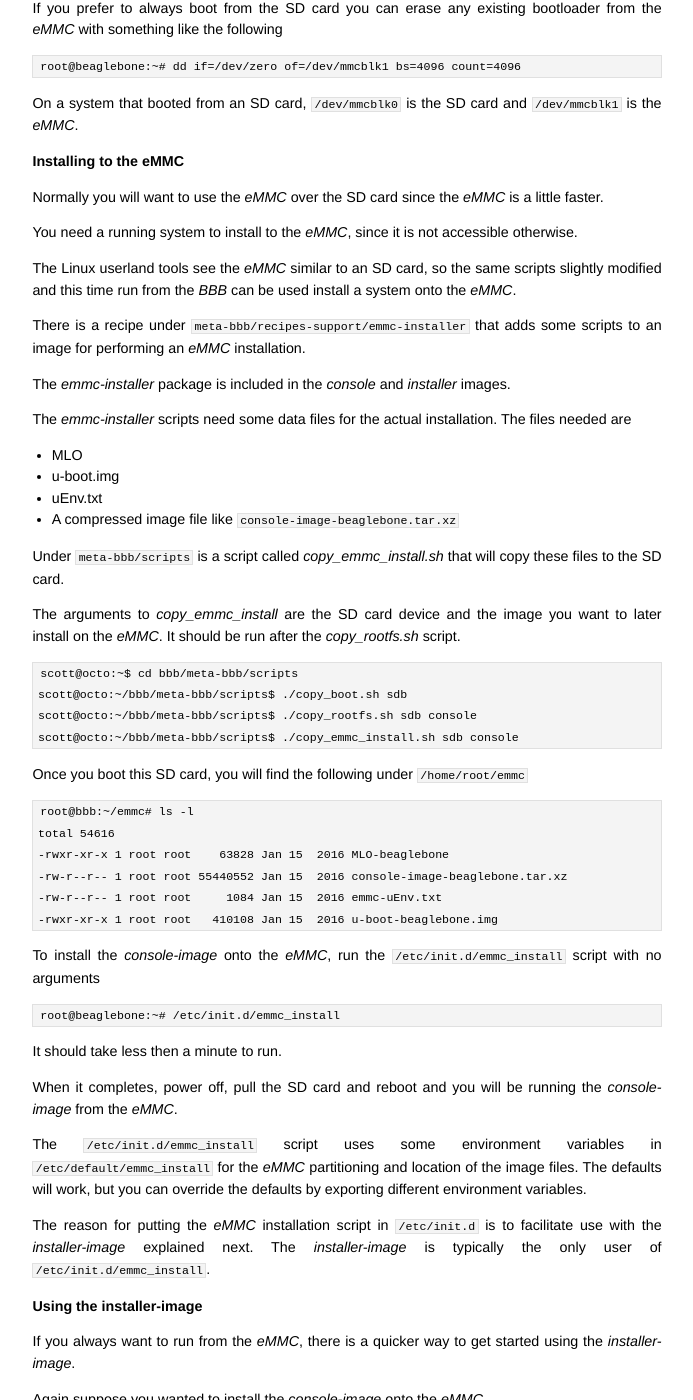
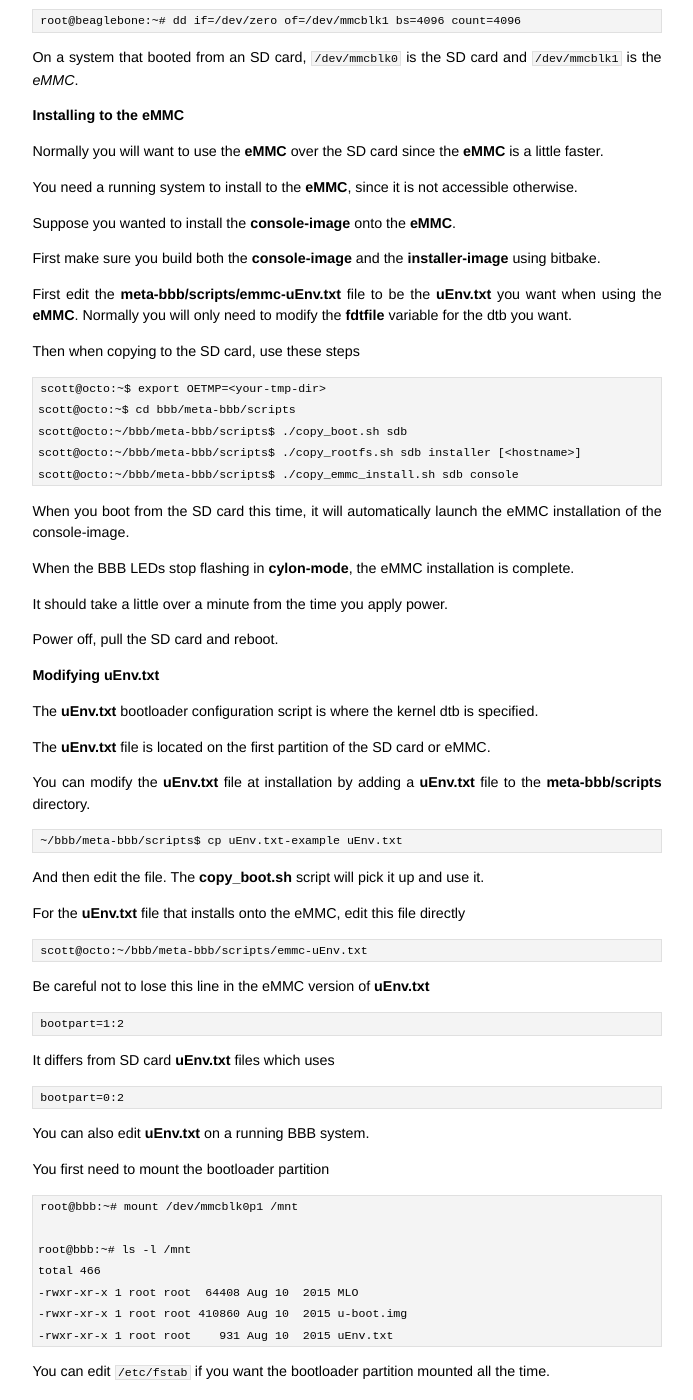
Before and after one commit to jumpnow/jumpnowtek-site, a Jekyll site: the page built from _posts/2015-06-08-BeagleBone-Systems-with-Yocto.md, in a window 1280 px wide and 1400 px high, scrolled down 8629 px. Shown: the whole window, without its empty margins (293-986 px from the left). Built offline with Jekyll 4.4.1, drawn with Linux system fonts in a browser that asks for light colours; some of the changed text lies outside the part shown.

Commit message:
Update bbb doc for rocko

```diff
--- a/_posts/2015-06-08-BeagleBone-Systems-with-Yocto.md
+++ b/_posts/2015-06-08-BeagleBone-Systems-with-Yocto.md
@@ -2,12 +2,19 @@
 layout: post
 title: Building BeagleBone Black Systems with Yocto
 description: "Building customized systems for the BeagleBone Black using tools from the Yocto Project"
-date: 2017-05-15 16:50:00
+date: 2017-12-21 07:20:00
 categories: beaglebone
 tags: [linux, beaglebone, yocto]
 ---
 
 Building systems for [BeagleBone Black][bbb] and [BeagleBone Green][bbg] boards using tools from the [Yocto Project][Yocto].
+
+Yocto is a set of tools for building a custom embedded Linux distribution. The systems are usually targeted at particular applications like commercial products.
+
+Yocto uses what it calls **meta-layers** to define the configuration for a system build. Within each meta-layer are recipes, classes and configuration files that support the primary build tool, a python framework called **bitbake**.
+
+The Yocto system, while very powerful, does have a substantial learning curve. You may want to look at another popular tool for building embedded systems [Buildroot][buildroot-bbb].
+
 
 The [meta-bbb][meta-bbb] layer generates some basic systems with packages that support C, C++, [Qt5][qt], Perl and Python development, the languages and tools I commonly use. Other languages are supported of course.
 
@@ -15,23 +22,23 @@
 
 ### System Info
 
-The Yocto version is `2.2.1` the `[morty]` branch.
+The Yocto version is **2.4** the `[rocko]` branch.
 
-The `4.9.28` Linux kernel comes from the [linux-stable][linux-stable] repository. (`4.4.68`  also available.)
+The default **4.14** Linux kernel comes from the [linux-stable][linux-stable] repository. Recipes for **4.9** and **4.4** LTS kernels are also available.)
 
-The [u-boot][uboot] version is `2017.05`.
+The [u-boot][uboot] version is `2017.09`.
 
 These are **sysvinit** systems using [eudev][eudev].
 
-The Qt version is `5.7.1`. There is no *X11* and no desktop installed. [Qt][qt] GUI applications can be run using the *linuxfb* platform plugin.
+The Qt version is **5.9.2**. There is no *X11* and no desktop installed. [Qt][qt] GUI applications can be run using the *linuxfb* platform plugin.
 
-A light-weight *X11* desktop can be added with minimal changes to the build configuration. (*X11* is needed to run Java GUI apps.)
+A light-weight **X11** desktop can be added with minimal changes to the build configuration. For instance **X11** is needed to run Java GUI apps or browser kiosk applications.
 
-[ZeroMQ][zeromq] version `4.1.5` with development headers and libs is included.
+Python `3.5.3` is installed.
 
-Perl `5.22` and Python `2.7.12` each with a number of modules is included.
+I have not added any display dtbs to the **4.14** kernels yet. No requests.
 
-*Device tree* binaries are generated and installed that support
+For the **4.9** and **4.4** kernels, device tree binaries are built that support
 
 1. HDMI (`bbb-hdmi.dtb`) not for the [BBG][bbg]
 2. No HDMI (`bbb-nohdmi.dtb`)
@@ -39,8 +46,6 @@
 4. [4DCape 7-inch resistive touchscreen cape][4dcape70t] (`bbb-4dcape70t.dtb`)
 5. [Newhaven 5-inch capacitive touchscreen cape][nh5cape] (`bbb-nh5cape.dtb`)
 6. [Newhaven 7-inch capacitive touchscreen cape][nhd7cape] (`bbb-nhd7cape.dtb`)
-
-My custom DTBs all enable the *eMMC*.
 
 The DTBs are easy enough to switch between using a [u-boot][uboot] script file `uEnv.txt`
 
@@ -54,7 +59,7 @@
 
 ### Ubuntu Setup
 
-I am primarily using *16.04* 64-bit servers for builds. Older versions should work.
+I am primarily using **16.04** 64-bit servers for builds. Older versions should work.
 
 You will need at least the following packages installed
 
@@ -69,7 +74,7 @@
     texi2html
     texinfo
 
-For *16.04* you also need to install the *python 2.7* package that the *Yocto 2.2* branch requires
+For **16.04** you also need to install the **python 2.7** package.
 
     python2.7
 
@@ -85,9 +90,9 @@
 
 ### Fedora Setup
 
-I have used Fedora *23* 64-bit workstation.
+I have also used a **Fedora 27** 64-bit workstation.
 
-The extra packages I needed to install for Yocto were
+The extra packages I needed were
 
     chrpath
     perl-bignum
@@ -98,25 +103,15 @@
 
     Development Tools
 
-There might be more packages required since I had already installed *qt-creator* and the *Development Tools* group before I did the first build with Yocto.
+Fedora already uses **bash** as the shell.
 
-Fedora already uses `bash` as the shell.
+### Clone the repositories
 
-### Clone the dependency repositories
+    ~$ git clone -b rocko git://git.yoctoproject.org/poky.git poky-rocko
 
-First the main Yocto project `poky` repository
-
-    scott@octo:~$ git clone -b morty git://git.yoctoproject.org/poky.git poky-morty
-
-Then the `meta-openembedded` repository
-
-    scott@octo:~$ cd poky-morty
-    scott@octo:~/poky-morty$ git clone -b morty git://git.openembedded.org/meta-openembedded
-
-And the `meta-qt5` repository
-
-    scott@octo:~/poky-morty$ git clone -b morty https://github.com/meta-qt5/meta-qt5.git
-
+    ~$ cd poky-rocko
+    ~/poky-rocko$ git clone -b rocko git://git.openembedded.org/meta-openembedded
+    ~/poky-rocko$ git clone -b rocko https://github.com/meta-qt5/meta-qt5.git
 
 I usually keep these repositories separated since they can be shared between projects and different boards.
 
@@ -124,9 +119,9 @@
 
 Create a sub-directory for the `meta-bbb` repository before cloning
 
-    scott@octo:~$ mkdir ~/bbb
-    scott@octo:~$ cd ~/bbb
-    scott@octo:~/bbb$ git clone -b morty git://github.com/jumpnow/meta-bbb
+    ~$ mkdir ~/bbb
+    ~$ cd ~/bbb
+    ~/bbb$ git clone -b rocko git://github.com/jumpnow/meta-bbb
 
 The `meta-bbb/README.md` file has the last commits from the dependency repositories that I tested. You can always checkout those commits explicitly if you run into problems.
 
@@ -138,12 +133,12 @@
 
 You could manually create the directory structure like this
 
-    scott@octo:~$ mkdir -p ~/bbb/build/conf
+    ~$ mkdir -p ~/bbb/build/conf
 
 
 Or you could use the *Yocto* environment script `oe-init-build-env` like this passing in the path to the build directory
 
-    scott@octo:~$ source poky-morty/oe-init-build-env ~/bbb/build
+    ~$ source poky-rocko/oe-init-build-env ~/bbb/build
 
 The *Yocto* environment script will create the build directory if it does not already exist.
 
@@ -153,8 +148,8 @@
 
 Copy them to the `build/conf` directory (removing the '-sample')
 
-    scott@octo:~/bbb$ cp meta-bbb/conf/local.conf.sample build/conf/local.conf
-    scott@octo:~/bbb$ cp meta-bbb/conf/bblayers.conf.sample build/conf/bblayers.conf
+    ~/bbb$ cp meta-bbb/conf/local.conf.sample build/conf/local.conf
+    ~/bbb$ cp meta-bbb/conf/bblayers.conf.sample build/conf/bblayers.conf
 
 If you used the `oe-init-build-env` script to create the build directory, it generated some generic configuration files in the `build/conf` directory. It is okay to copy over them.
 
@@ -212,7 +207,7 @@
 
 You need to [source][source-script] the Yocto environment into your shell before you can use [bitbake][bitbake]. The `oe-init-build-env` will not overwrite your customized conf files.
 
-    scott@octo:~$ source poky-morty/oe-init-build-env ~/bbb/build
+    ~$ source poky-rocko/oe-init-build-env ~/bbb/build
 
     ### Shell environment set up for builds. ###
 
@@ -247,17 +242,17 @@
     gcc/g++ and associated build tools
     git
     ssh/scp server and client
-    perl and python with a number of modules
+    python3 with a number of modules
 
 The *console-image* has a line
 
     inherit core-image
 
-which is `poky-morty/meta/classes/core-image.bbclass` and pulls in some required base packages.  This is useful to know if you create your own image recipe.
+which is `poky-rocko/meta/classes/core-image.bbclass` and pulls in some required base packages.  This is useful to know if you create your own image recipe.
 
 #### qt5-image
 
-This image includes the `console-image` and adds `Qt5` with the associated development headers and `qmake`.
+This image includes the `console-image` and adds `Qt5` runtime libraries.
 
 #### installer-image
 
@@ -267,26 +262,26 @@
 
 To build the `console-image` run the following command
 
-    scott@octo:~/bbb/build$ bitbake console-image
+    ~/bbb/build$ bitbake console-image
 
 You may occasionally run into build errors related to packages that either failed to download or sometimes out of order builds. The easy solution is to clean the failed package and rerun the build again.
 
 For instance if the build for `zip` failed for some reason, I would run this
 
-    scott@octo:~/bbb/build$ bitbake -c cleansstate zip
-    scott@octo:~/bbb/build$ bitbake zip
+    ~/bbb/build$ bitbake -c cleansstate zip
+    ~/bbb/build$ bitbake zip
 
 And then continue with the full build.
 
-    scott@octo:~/bbb/build$ bitbake console-image
+    ~/bbb/build$ bitbake console-image
 
 To build the `qt5-image` it would be
 
-    scott@octo:~/bbb/build$ bitbake qt5-image
+    ~/bbb/build$ bitbake qt5-image
 
 Or the `installer-image`
 
-    scott@octo:~/bbb/build$ bitbake installer-image
+    ~/bbb/build$ bitbake installer-image
 
 The `cleansstate` command (with two s's) works for image recipes as well.
 
@@ -332,8 +327,8 @@
 
 **BE CAREFUL** with this script. It will format any disk on your workstation.
 
-    scott@octo:~$ cd ~/bbb/meta-bbb/scripts
-    scott@octo:~/bbb/meta-bbb/scripts$ sudo ./mk2parts.sh sdb
+    ~$ cd ~/bbb/meta-bbb/scripts
+    ~/bbb/meta-bbb/scripts$ sudo ./mk2parts.sh sdb
 
 You only have to format the SD card once.
 
@@ -341,7 +336,7 @@
 
 You will need to create a mount point on your workstation for the copy scripts to use.
 
-    scott@octo:~$ sudo mkdir /media/card
+    ~$ sudo mkdir /media/card
 
 You only have to create this directory once.
 
@@ -357,59 +352,59 @@
 
 If you are just starting out, you might just want to do this
 
-    scott@octo:~/bbb/meta-bbb/scripts$ cp uEnv.txt-example uEnv.txt
+    ~/bbb/meta-bbb/scripts$ cp uEnv.txt-example uEnv.txt
 
 This *copy_boot.sh* script needs to know the `TMPDIR` to find the binaries. It looks for an environment variable called `OETMP`.
 
 For instance, if I had this in the `local.conf`
 
-    TMPDIR = "/oe7/bbb/tmp-morty"
+    TMPDIR = "/oe7/bbb/tmp-rocko"
 
 Then I would export this environment variable before running `copy_boot.sh`
 
-    scott@octo:~/bbb/meta-bbb/scripts$ export OETMP=/oe7/bbb/tmp-morty
+    ~/bbb/meta-bbb/scripts$ export OETMP=/oe7/bbb/tmp-rocko
 
 Then run the `copy_boot.sh` script passing the location of SD card
 
-    scott@octo:~/bbb/meta-bbb/scripts$ ./copy_boot.sh sdb
+    ~/bbb/meta-bbb/scripts$ ./copy_boot.sh sdb
 
 This script should run very fast.
 
 #### copy_rootfs.sh
 
-This script copies the *zImage* kernel, the device tree binaries and the rest of the operating system to the root file system partition of the SD card.
+This script copies the zImage Linux kernel, the device tree binaries and the rest of the operating system to the root file system partition of the SD card.
 
-The script accepts an optional command line argument for the image type, for example `console` or `qt5`. The default is `console` if no argument is provided.
+The script accepts an optional command line argument for the image type, for example **console** or **qt5**. The default is **console** if no argument is provided.
 
-The script also accepts a `hostname` argument if you want the host name to be something other then the default `beaglebone`.
+The script also accepts a **hostname** argument if you want the host name to be something other then the default **beaglebone**.
 
-Here's an example of how you'd run `copy_rootfs.sh`
+Here's an example of how you'd run **copy_rootfs.sh**
 
-    scott@octo:~/bbb/meta-bbb/scripts$ ./copy_rootfs.sh sdb console
+    ~/bbb/meta-bbb/scripts$ ./copy_rootfs.sh sdb console
 
 or
 
-    scott@octo:~/bbb/meta-bbb/scripts$ ./copy_rootfs.sh sdb qt5 bbb
+    ~/bbb/meta-bbb/scripts$ ./copy_rootfs.sh sdb qt5 bbb
 
-The *copy_rootfs.sh* script will take longer to run and depends a lot on the quality of your SD card. With a good *Class 10* card it should take less then 30 seconds.
+The **copy_rootfs.sh** script will take longer to run and depends a lot on the quality of your SD card. With a good *Class 10* card it should take less then 30 seconds.
 
 The copy scripts will **NOT** unmount partitions automatically. If an SD card partition is already mounted, the script will complain and abort. This is for safety, mine mostly, since I run these scripts many times a day on different machines and the SD cards show up in different places.
 
 Here's a realistic example session where I want to copy already built images to a second SD card that I just inserted.
 
-    scott@octo:~$ sudo umount /dev/sdb1
-    scott@octo:~$ sudo umount /dev/sdb2
-    scott@octo:~$ export OETMP=/oe7/bbb/tmp-morty
-    scott@octo:~$ cd bbb/meta-bbb/scripts
-    scott@octo:~/bbb/meta-bbb/scripts$ ./copy_boot.sh sdb
-    scott@octo:~/bbb/meta-bbb/scripts$ ./copy_rootfs.sh sdb console bbb2
+    ~$ sudo umount /dev/sdb1
+    ~$ sudo umount /dev/sdb2
+    ~$ export OETMP=/oe7/bbb/tmp-rocko
+    ~$ cd bbb/meta-bbb/scripts
+    ~/bbb/meta-bbb/scripts$ ./copy_boot.sh sdb
+    ~/bbb/meta-bbb/scripts$ ./copy_rootfs.sh sdb console bbb2
 
 
-Both *copy_boot.sh* and *copy_rootfs.sh* are simple scripts easily modified for custom use.
+Both **copy_boot.sh** and **copy_rootfs.sh** are simple scripts meant to be modified for custom use.
 
 ### Booting from the SD card
 
-The default behavior of the *BBB* is to boot from the *eMMC* first if it finds a bootloader there.
+The default behavior of the beaglebone is to boot from the ***eMMC*** first if it finds a bootloader there.
 
 Holding the **S2** switch down when the bootloader starts will cause the BBB to try booting from the SD card first. The **S2** switch is above the SD card holder.
 
@@ -423,61 +418,15 @@
 
 ### Installing to the eMMC
 
-Normally you will want to use the *eMMC* over the SD card since the *eMMC* is a little faster.
+Normally you will want to use the **eMMC** over the SD card since the **eMMC** is a little faster.
 
-You need a running system to install to the *eMMC*, since it is not accessible otherwise.
+You need a running system to install to the **eMMC**, since it is not accessible otherwise.
 
-The Linux userland tools see the *eMMC* similar to an SD card, so the same scripts slightly modified and this time run from the *BBB* can be used install a system onto the *eMMC*.
+Suppose you wanted to install the **console-image** onto the **eMMC**.
 
-There is a recipe under `meta-bbb/recipes-support/emmc-installer` that adds some scripts to an image for performing an *eMMC* installation.
+First make sure you build both the **console-image** and the **installer-image** using bitbake.
 
-The *emmc-installer* package is included in the *console* and *installer* images.
-
-The *emmc-installer* scripts need some data files for the actual installation. The files needed are
-
-* MLO
-* u-boot.img
-* uEnv.txt
-* A compressed image file like `console-image-beaglebone.tar.xz`
-
-Under `meta-bbb/scripts` is a script called *copy\_emmc\_install.sh* that will copy these files to the SD card.
-
-The arguments to *copy\_emmc\_install* are the SD card device and the image you want to later install on the *eMMC*. It should be run after the *copy\_rootfs.sh* script.
-
-    scott@octo:~$ cd bbb/meta-bbb/scripts
-    scott@octo:~/bbb/meta-bbb/scripts$ ./copy_boot.sh sdb
-    scott@octo:~/bbb/meta-bbb/scripts$ ./copy_rootfs.sh sdb console
-    scott@octo:~/bbb/meta-bbb/scripts$ ./copy_emmc_install.sh sdb console
-
-Once you boot this SD card, you will find the following under `/home/root/emmc`
-
-    root@bbb:~/emmc# ls -l
-    total 54616
-    -rwxr-xr-x 1 root root    63828 Jan 15  2016 MLO-beaglebone
-    -rw-r--r-- 1 root root 55440552 Jan 15  2016 console-image-beaglebone.tar.xz
-    -rw-r--r-- 1 root root     1084 Jan 15  2016 emmc-uEnv.txt
-    -rwxr-xr-x 1 root root   410108 Jan 15  2016 u-boot-beaglebone.img
-
-
-To install the *console-image* onto the *eMMC*, run the `/etc/init.d/emmc_install` script with no arguments
-
-    root@beaglebone:~# /etc/init.d/emmc_install
-
-It should take less then a minute to run.
-
-When it completes, power off, pull the SD card and reboot and you will be running the *console-image* from the *eMMC*.
-
-The `/etc/init.d/emmc_install` script uses some environment variables in `/etc/default/emmc_install` for the *eMMC* partitioning and location of the image files. The defaults will work, but you can override the defaults by exporting different environment variables.
-
-The reason for putting the *eMMC* installation script in `/etc/init.d` is to facilitate use with the *installer-image* explained next. The *installer-image* is typically the only user of `/etc/init.d/emmc_install`.
-
-#### Using the installer-image
-
-If you always want to run from the *eMMC*, there is a quicker way to get started using the *installer-image*.
-
-Again suppose you wanted to install the *console-image* onto the *eMMC*.
-
-First make sure you build both the *console-image* and the *installer-image* using bitbake.
+First edit the **meta-bbb/scripts/emmc-uEnv.txt** file to be the **uEnv.txt** you want when using the **eMMC**. Normally you will only need to modify the **fdtfile** variable for the dtb you want.
 
 Then when copying to the SD card, use these steps
 
@@ -487,9 +436,9 @@
     scott@octo:~/bbb/meta-bbb/scripts$ ./copy_rootfs.sh sdb installer [<hostname>]
     scott@octo:~/bbb/meta-bbb/scripts$ ./copy_emmc_install.sh sdb console
 
-When you boot from the SD card this time, it will automatically launch the *eMMC* installation of the *console-image*.
+When you boot from the SD card this time, it will automatically launch the eMMC installation of the console-image.
 
-When the BBB LEDs stop flashing in *cylon-mode*, the *eMMC* installation is complete.
+When the BBB LEDs stop flashing in **cylon-mode**, the eMMC installation is complete.
 
 It should take a little over a minute from the time you apply power.
 
@@ -497,30 +446,31 @@
 
 #### Modifying uEnv.txt
 
-The *uEnv.txt* bootloader configuration script is where the kernel *dtb* is specified.
+The **uEnv.txt** bootloader configuration script is where the kernel dtb is specified.
 
-The *uEnv.txt* file is located on the *boot* partition.
+The **uEnv.txt** file is located on the first partition of the SD card or eMMC.
 
-You can modify the *uEnv.txt* file before installation by adding a *uEnv.txt* file to the `meta-bbb/scripts` directory.
+You can modify the **uEnv.txt** file at installation by adding a **uEnv.txt** file to the **meta-bbb/scripts** directory.
 
-    scott@octo:~/bbb/meta-bbb/scripts$ cp uEnv.txt-example uEnv.txt
+    ~/bbb/meta-bbb/scripts$ cp uEnv.txt-example uEnv.txt
 
-And then edit the file. The `copy_boot.sh` script will pick it up and use it.
+And then edit the file. The **copy_boot.sh** script will pick it up and use it.
 
-For the *uEnv.txt* file that installs onto the *eMMC*, edit this file directly
+For the **uEnv.txt** file that installs onto the eMMC, edit this file directly
 
     scott@octo:~/bbb/meta-bbb/scripts/emmc-uEnv.txt
 
-Be careful not to lose this line in the *eMMC* version of *uEnv.txt*
+Be careful not to lose this line in the eMMC version of **uEnv.txt**
 
     bootpart=1:2
 
-It differs from SD card *uEnv.txt* files which use
+It differs from SD card **uEnv.txt** files which uses
 
     bootpart=0:2
 
+You can also edit **uEnv.txt** on a running BBB system.
 
-On a running system, before you can edit the file, you need to mount the *boot* partition
+You first need to mount the bootloader partition
 
     root@bbb:~# mount /dev/mmcblk0p1 /mnt
 
@@ -530,17 +480,7 @@
     -rwxr-xr-x 1 root root 410860 Aug 10  2015 u-boot.img
     -rwxr-xr-x 1 root root    931 Aug 10  2015 uEnv.txt
 
-You can add an entry to `/etc/fstab` if you want the *boot* partition mounted all the time.
-
-First create a better mount point
-
-    root@bbb:~# mkdir /mnt/boot
-
-Then an entry like this
-
-    /dev/mmcblk0p1       /mnt/boot          auto       defaults  0  0
-
-added to `/etc/fstab` would work.
+You can edit `/etc/fstab` if you want the bootloader partition mounted all the time.
 
 #### Some custom package examples
 
@@ -560,29 +500,27 @@
 
 Use it to test *UART4* after placing a jumper between pins *P9.11* and *P9.13*.
 
-[tspress][tspress] is a Qt5 GUI application installed in `/usr/bin` with the *qt5-image*.
+[tspress][tspress] is a Qt5 GUI application installed with the **qt5-image**.
 
-The *bitbake recipe* is here
+The bitbake recipe is here
 
     meta-bbb/recipes-qt/tspress/tspress.bb
 
-Check the *README* in the [tspress][tspress] repository for usage.
 
 #### Adding additional packages
 
-To display the list of available packages from the `meta-` repositories included in *bblayers.conf*
+To display the list of available packages from the **meta-** repositories included in **bblayers.conf**
 
-    scott@octo:~$ source poky-morty/oe-init-build-env ~/bbb/build
-
-    scott@octo:~/bbb/build$ bitbake -s
+    ~$ source poky-rocko/oe-init-build-env ~/bbb/build
+    ~/bbb/build$ bitbake -s
 
 Once you have the package name, you can choose to either
 
-1. Add the new package to the `console-image` or `qt5-image`, whichever you are using.
+1. Add the new package to the **console-image** or **qt5-image**.
 
-2. Create a new image file and either include the `console-image` the way the `qt5-image` does or create a   complete new image recipe. The `console-image` can be used as a template.
+2. Create a new image file and either include the **console-image** the way the **qt5-image** does or create a complete new image recipe.
 
-The new package needs to get included directly in the *IMAGE_INSTALL* variable or indirectly through another variable in the image file.
+The new package needs to get included directly in the **IMAGE_INSTALL** variable or indirectly through another variable in the image file.
 
 #### Customizing the Kernel
 
@@ -602,12 +540,15 @@
 
 #### Full System Upgrades
 
-For deployed production systems, you might prefer full system upgrades using an alternate *rootfs* method. This keeps upgrades *atomic* instead of spread out over multiple packages. It also allows for easy rollback when required.
+For deployed production systems, you might prefer full system upgrades using an A/B rootfs strategy. This keeps upgrades *atomic* instead of spread out over multiple packages. It also allows for easy rollback when required.
 
-An implementation of this idea is described here [An Upgrade strategy for the BBB][bbb-upgrades] including a link to some sample code on github.
+An implementation of this idea is described here [An upgrade strategy for embedded Linux systems][ab-upgrades].
+
+There is a **emmc-upgrader** package in the **meta-bbb** layer that will add this capability to your systems.
 
 [bbb]: http://www.beagleboard.org/black
 [bbg]: http://www.beagleboard.org/green
+[buildroot-bbb]: http://www.jumpnowtek.com/beaglebone/BeagleBone-Systems-with-Buildroot.html
 [linux-stable]: https://www.kernel.org/
 [uboot]: http://www.denx.de/wiki/U-Boot/WebHome
 [qt]: http://www.qt.io/
@@ -626,6 +567,5 @@
 [nhd7cape]: http://www.mouser.com/new/newhavendisplay/newhaven-beaglebone-cape/
 [bitbake]: http://www.yoctoproject.org/docs/2.1/bitbake-user-manual/bitbake-user-manual.html
 [source-script]: http://stackoverflow.com/questions/4779756/what-is-the-difference-between-source-script-sh-and-script-sh
-[zeromq]: http://zeromq.org/
-[bbb-upgrades]: http://www.jumpnowtek.com/beaglebone/Upgrade-strategy-for-BBB.html
+[ab-upgrades]: http://www.jumpnowtek.com/linux/An-upgrade-strategy-for-embedded-Linux-systems.html
 [eudev]: https://wiki.gentoo.org/wiki/Project:Eudev
```
Also changed, not shown: other parts of _posts/2015-06-08-BeagleBone-Systems-with-Yocto.md (+2 -2 lines).
